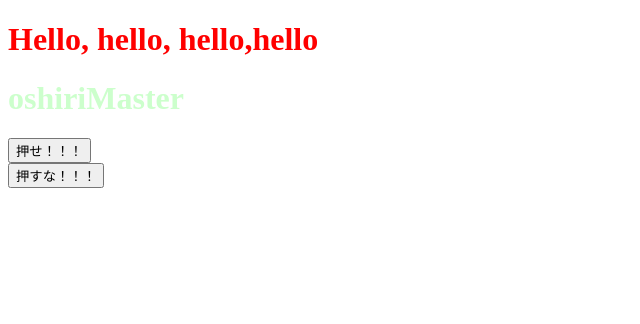
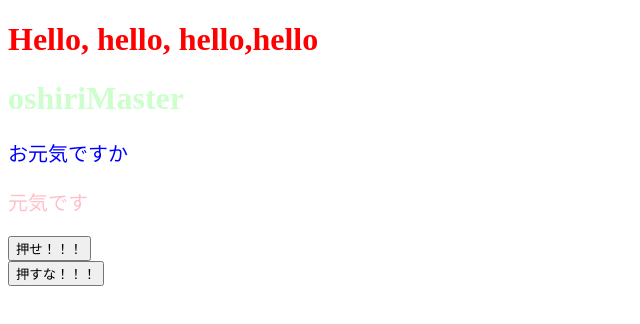
Before and after one commit to N2-Met/react-jissen-kyokasho, a React (Create React App) app: page / in a window 1280 px wide. Shown: the top 324 px of the page, without its empty margins (0-640 px from the left). Built offline with nearby package versions, Linux system fonts and the light colour scheme.

Commit message:
SamuiToday

```diff
--- a/src/App.jsx
+++ b/src/App.jsx
@@ -13,11 +13,12 @@ export const App = () => {
         <>
             <h1 style={{ color: "red" }}> Hello, hello, hello,hello</h1>
             <h1 style={{ color: "#ccffcc" }}> oshiriMaster</h1>
-            < ColoredMessage color="blue" message="お元気ですか" />
-            < ColoredMessage color="pink" message="元気です" />
-            <button onClick={onClickButton}>押せ！！！</button>
-            <br></br>
-            <button onClick={onClickButton}>押すな！！！</button>
-        </>
-    );
+            < ColoredMessage color="blue">お元気ですか</ColoredMessage>
+            < ColoredMessage color="pink">元気です</ColoredMessage>
+
+                <button onClick={onClickButton}>押せ！！！</button>
+                <br></br>
+                <button onClick={onClickButton}>押すな！！！</button>
+            </>
+            );
 };
--- a/src/components/ColoredMessage.jsx
+++ b/src/components/ColoredMessage.jsx
@@ -1,11 +1,25 @@
-export const ColoredMessage = (props) => {
-    console.log(props);// {color:"blue",message:"お元気ですか"}
+export const ColoredMessage = ({ color, children }) => {
 
     const contentStyle = {
-        color: props.color,
+        color,
         fontSize: "20px" //font-sizeではない。
     };
 
-    return <p style={contentStyle} >{props.children}</ p>;
+    return <p style={contentStyle} >{children}</ p>;
+};
 
+
+/*
+export const ColoredMessage = (props) => {  //  (props) →  ({ color, children })　も可。
+    //Propsの分割代入
+    const { color, children } = props;
+
+    const contentStyle = {
+        color,    //color:color, を省略記号で記述
+        // fontSize: "20px" //font-sizeではない。
+    };
+
+    return <p style={contentStyle} >{children}</ p>;  //{children}　・・・　props.childrenを分割代入で省略
 };
+
+*/
```
